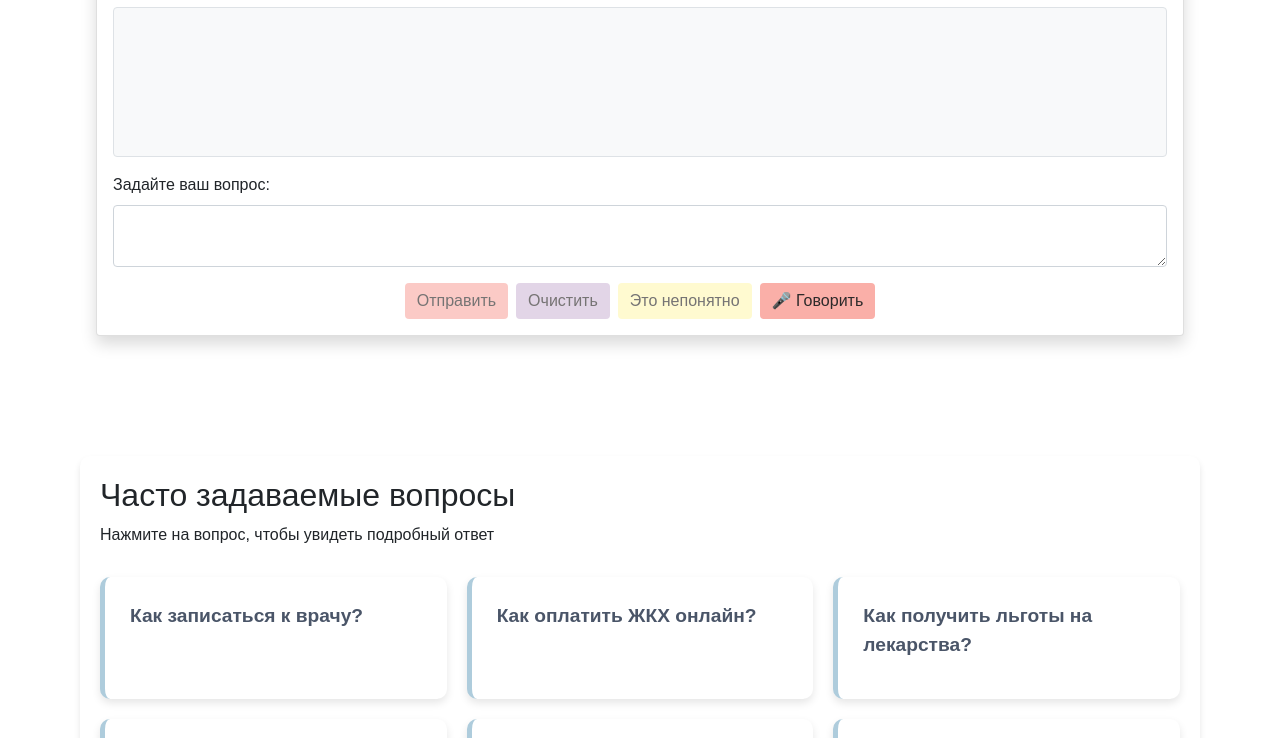
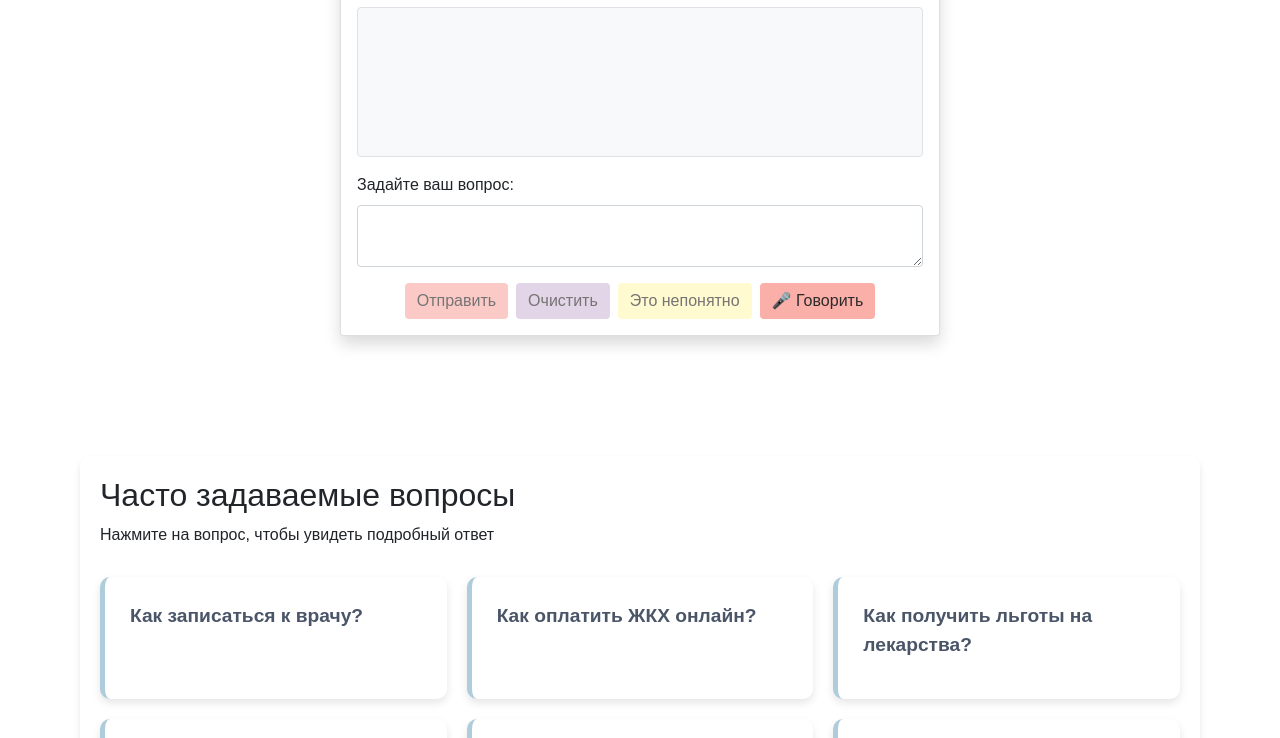
Before and after one commit to lynchdiva/hackathon-17.05.25, a plain HTML site: page index.html in a window 1280 px wide. Shown: the part 362-1100 px from the top of the page. Drawn offline with nearby package versions, Linux system fonts and the light colour scheme.

Commit message:
fix: chatbot wrapper class

```diff
--- a/styles/chatbot.css
+++ b/styles/chatbot.css
@@ -12,6 +12,17 @@
 
 .chatbot__title {
   color: #b53d40;
+}
+
+.chatbot-wrapper {
+  max-width: 600px;
+  margin: 0 auto;
+}
+
+@media (max-width: 576px) {
+  .chatbot-wrapper {
+    max-width: 100%;
+  }
 }
 
 .chatbot__btn-send,
```
